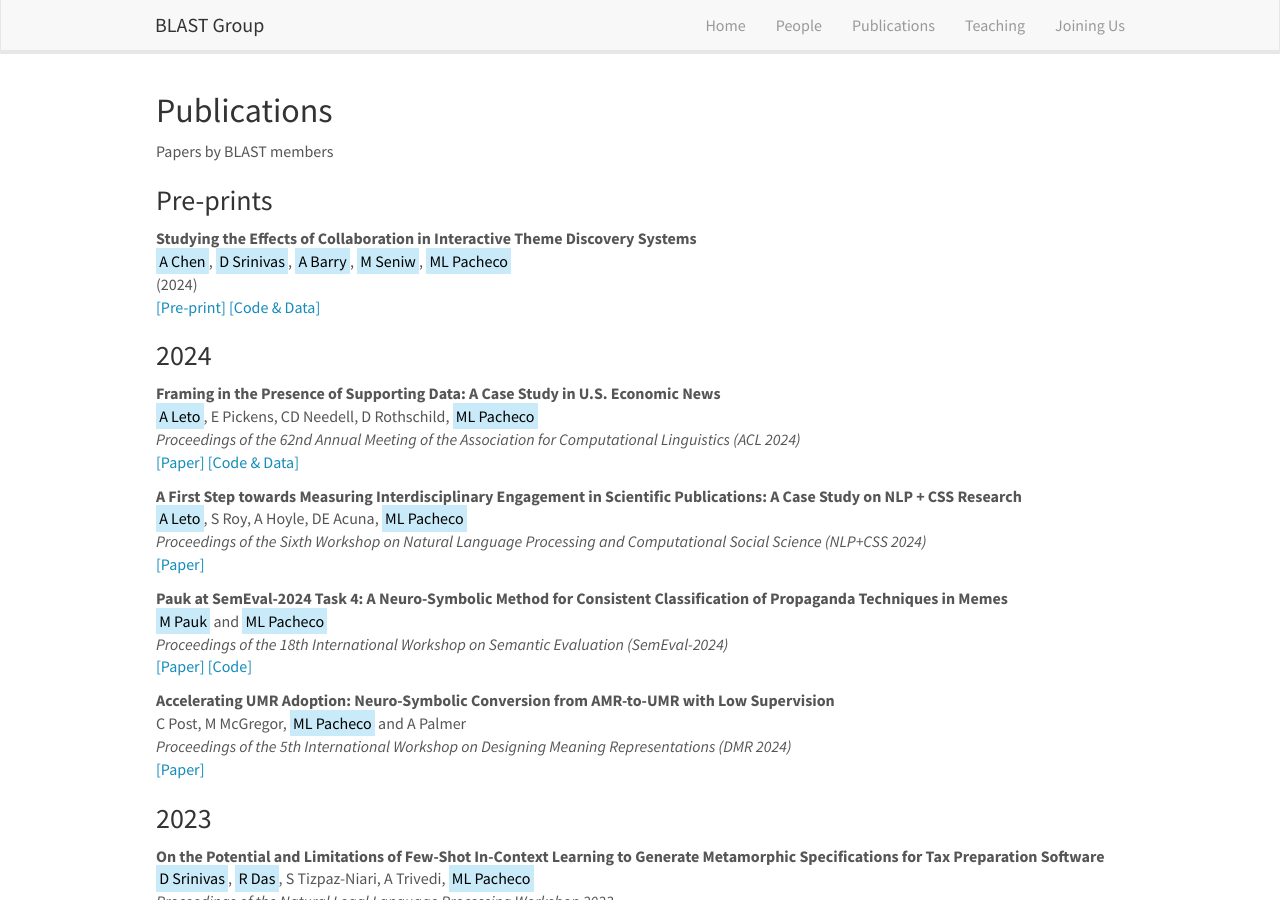
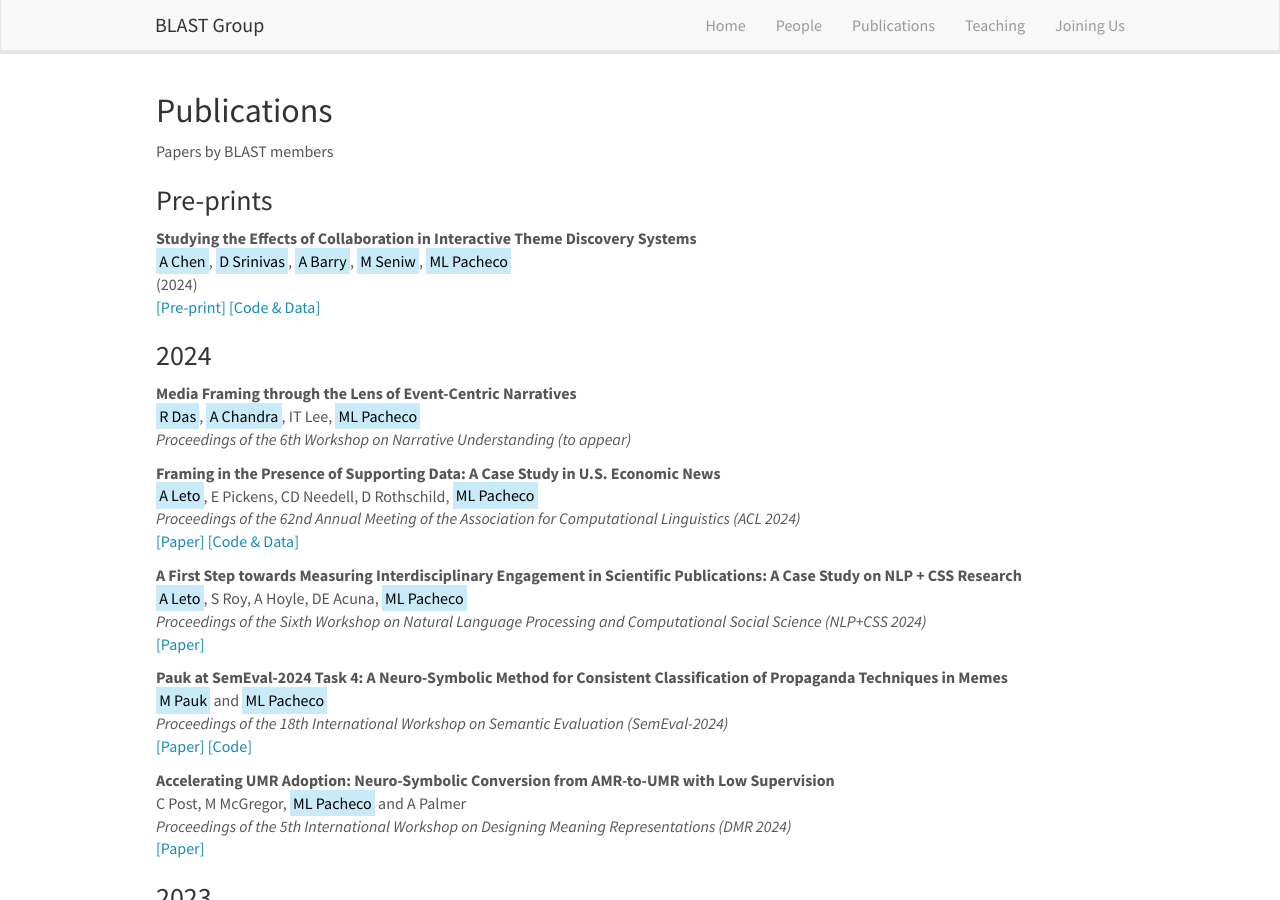
Before and after one commit to blast-cu/blast-cu.github.io, a Jekyll site: the page built from _pages/publications.md, in a window 1280 px wide and 900 px high. Built offline with Jekyll 4.4.1, drawn with Linux system fonts in a browser that asks for light colours; nearby versions of some CDN libraries.

Commit message:
Update publist_2024.yml

```diff
--- a/_data/publist_2024.yml
+++ b/_data/publist_2024.yml
@@ -1,3 +1,9 @@
+- title: "Media Framing through the Lens of Event-Centric Narratives"
+  authors: <mark>R Das</mark>, <mark>A Chandra</mark>, IT Lee, <mark>ML Pacheco</mark>
+  venue: "Proceedings of the 6th Workshop on Narrative Understanding (to appear)"
+  highlight: 0
+  year: 2024
+
 - title: "Framing in the Presence of Supporting Data: A Case Study in U.S. Economic News"
   authors: <mark>A Leto</mark>, E Pickens, CD Needell, D Rothschild, <mark>ML Pacheco</mark>
   venue: "Proceedings of the 62nd Annual Meeting of the Association for Computational Linguistics (ACL 2024)"
```
